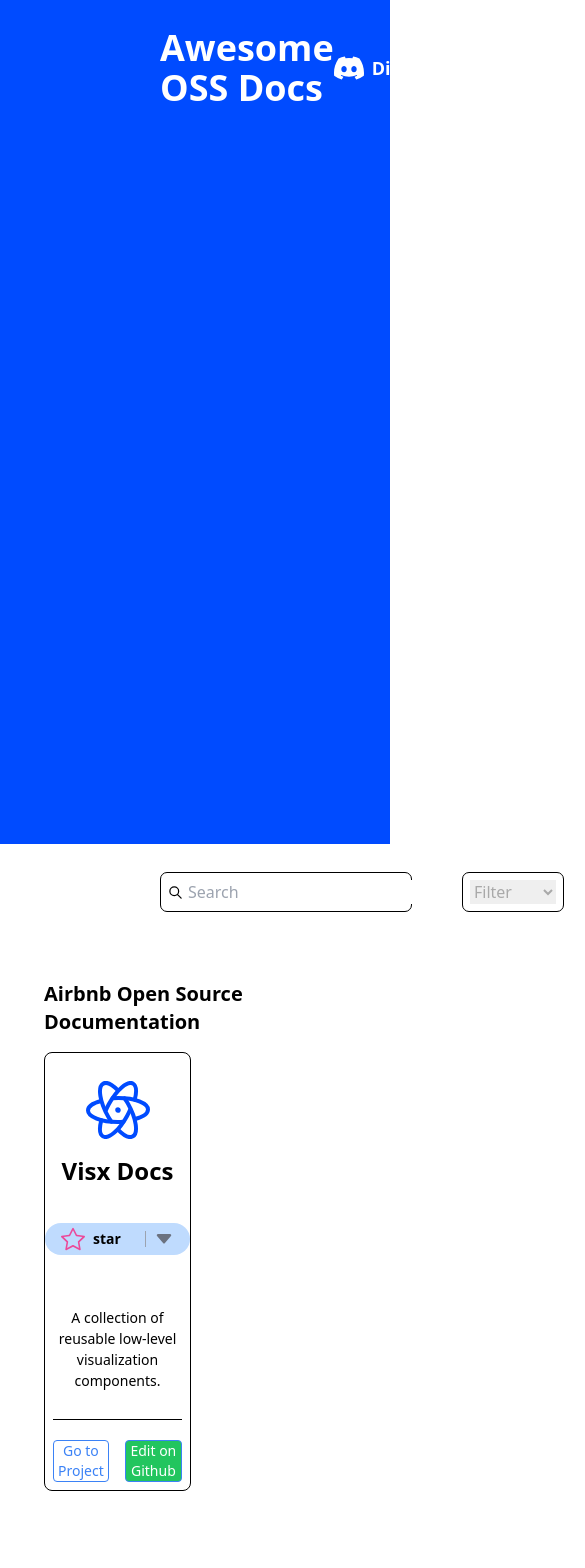
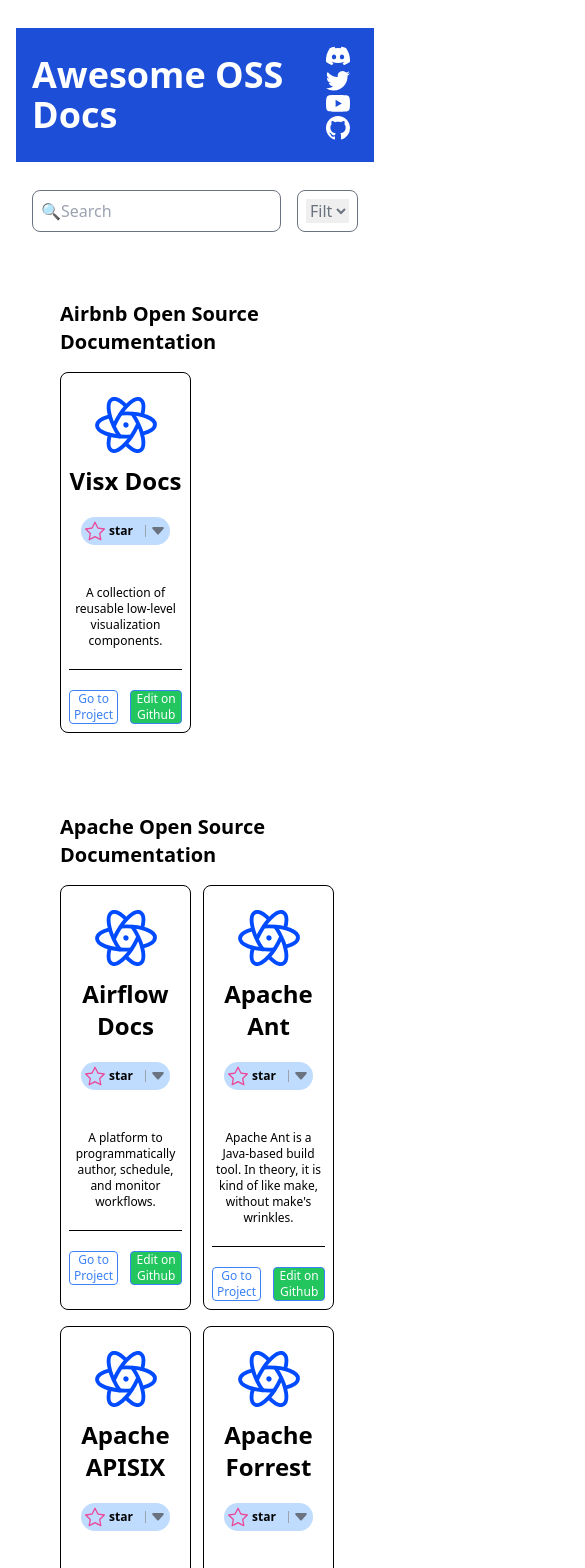
Before and after one commit to saintmalik/awesome-oss-docs, a React (Vite) app in the folder awesome-oss-docs/: page / in a window 390 px wide. Shown: the top 1568 px of the page, 585 px wide, since content can reach past the window. Built offline with nearby package versions, Linux system fonts and the light colour scheme.

Commit message:
mobile responsiveness

```diff
--- a/awesome-oss-docs/package.json
+++ b/awesome-oss-docs/package.json
@@ -11,6 +11,7 @@
   },
   "dependencies": {
     "aos": "^2.3.4",
+    "bootstrap": "^5.3.2",
     "prop-types": "^15.8.1",
     "react": "^18.2.0",
     "react-dom": "^18.2.0",
--- a/awesome-oss-docs/src/component/Header.jsx
+++ b/awesome-oss-docs/src/component/Header.jsx
@@ -1,30 +1,54 @@
-import { BsDiscord, BsGithub, BsTwitter, BsYoutube } from 'react-icons/bs'
+import { BsDiscord, BsGithub, BsTwitter, BsYoutube } from 'react-icons/bs';
 
 const Header = () => {
   return (
-    <div className='flex justify-between'>
-        <div>
-            <h1 className='font-bold text-4xl text-white'>Awesome OSS Docs</h1>
+    <div className="bg-blue-700 p-4 md:p-8 lg:p-12">
+      <div className="container mx-auto">
+        <div className="flex items-center justify-between">
+          <div className="text-4xl md:text-5xl lg:text-6xl text-white font-bold">
+            Awesome OSS Docs
+          </div>
+          <div className="hidden md:flex gap-4 text-white">
+            <SocialMediaLink
+              icon={<BsDiscord className="text-2xl" />}
+              text="Discord"
+            />
+            <SocialMediaLink
+              icon={<BsTwitter className="text-2xl" />}
+              text="Twitter"
+            />
+            <SocialMediaLink
+              icon={<BsYoutube className="text-2xl" />}
+              text="Youtube"
+            />
+            <SocialMediaLink
+              icon={<BsGithub className="text-xl" />}
+              text="Github"
+            />
+          </div>
+          <MobileMenu />
         </div>
-        <div className='flex gap-4 text-white'>
-        <div className='flex items-center gap-2'>
-        <BsDiscord className='text-3xl'/>
-        <p className='text-lg font-semibold'>Discord</p>
-        </div>
-        <div className='flex items-center gap-2'>
-            <BsTwitter className='text-3xl'/>
-            <p className='text-lg font-semibold'>Twitter</p>
-        </div>
-        <div className='flex items-center gap-2'>
-            <BsYoutube className='text-3xl'/>
-            <p className='text-lg font-semibold'>Youtube</p>
-        </div>
-        <div className='flex items-center gap-2'>
-            <BsGithub className='text-3xl'/>
-            <p className='text-lg font-semibold'>Github</p>
-        </div></div>
+      </div>
     </div>
-  )
-}
+  );
+};
 
-export default Header
+const SocialMediaLink = ({ icon, text }) => (
+  <div className="flex items-center gap-2">
+    {icon}
+    <p className="text-lg font-medium">{text}</p>
+  </div>
+);
+
+const MobileMenu = () => (
+  <div className="md:hidden">
+    <button className="text-2xl text-white">
+      <BsDiscord className="mr-2" />
+      <BsTwitter className="mr-2" />
+      <BsYoutube className="mr-2" />
+      <BsGithub />
+    </button>
+  </div>
+);
+
+export default Header;
--- a/awesome-oss-docs/src/component/Home.jsx
+++ b/awesome-oss-docs/src/component/Home.jsx
@@ -1,22 +1,22 @@
-import React from 'react'
-import Header from './Header'
-import Card from './card'
-import SearchFilter from './searchFilter'
+import React from 'react';
+import Header from './Header';
+import Card from './Card';
+import SearchFilter from './SearchFilter';
 
 const Home = () => {
   return (
-    <>
-      <div className='bg-bgColor h-screen w-screen py-7 px-40'>
-        <Header />
+    <div className="bg-white min-h-screen py-7 px-4 md:px-10 lg:px-20">
+      <Header />
+      <div className="container mx-auto">
+        <div className="py-7 md:py-10 lg:py-16">
+          <SearchFilter />
+        </div>
+        <div>
+          <Card />
+        </div>
       </div>
-      <div className='w-screen py-7 px-40'>
-        <SearchFilter />
-      </div>
-      <div>
-        <Card />
-      </div>
-    </>
-  )
-}
+    </div>
+  );
+};
 
-export default Home
+export default Home;
--- a/awesome-oss-docs/src/component/docCard.jsx
+++ b/awesome-oss-docs/src/component/docCard.jsx
@@ -1,4 +1,3 @@
-// ProjectCard.js
 import PropTypes from "prop-types";
 import { BsStar } from "react-icons/bs";
 import { BsFillCaretDownFill } from "react-icons/bs";
@@ -6,7 +5,6 @@
 
 const DocCard = ({
   title,
-  // logoSrc,
   description,
   stars,
   isDocumentation,
@@ -18,43 +16,53 @@
   return (
     <div className="bg-white p-2 mb-4 rounded-lg border border-black mr-3">
       <div className="flex flex-col items-center">
-        <img src={Logo} alt={`${title} Logo`} className="w-18 h-15 mb-4 mt-5" />
-        <h3 className="text-2xl font-semibold mb-2 text-center">{title}</h3>
-        <div className="flex justify-center mt-7 mb-4">
-          <div className="flex items-center bg-blue-200 rounded-full px-4 py-1 mb-3">
+        <img src={Logo} alt={`${title} Logo`} className="w-16 h-14 md:w-18 md:h-15 mb-3 md:mb-4 mt-4 md:mt-5" />
+        <h3 className="text-2xl md:text-xl lg:text-2xl font-semibold mb-2 text-center">
+          {title}
+        </h3>
+        <div className="flex justify-center mt-3 md:mt-5 mb-2 md:mb-4">
+          <div className="flex items-center bg-blue-200 rounded-full p-1 md:p-2 lg:p-3 mb-2 overflow-hidden">
             {/* Star icon */}
-            <BsStar className="h-6 w-6 text-pink-500 mr-2" />
-            <span className="text-sm font-semibold mr-2">star</span>
-            <span className="text-sm font-semibold mr-2">{stars}</span>
-            <div className="border-r border-gray-400 h-4 mx-2"></div>
+            <BsStar className="h-5 w-5 md:h-6 md:w-6 text-pink-500 mr-1 md:mr-2" />
+            <span className="text-xs md:text-sm font-semibold mr-1 md:mr-2">
+              star
+            </span>
+            <span className="text-xs md:text-sm font-semibold mr-1 md:mr-2">
+              {stars}
+            </span>
+            <div className="border-r border-gray-400 h-3 md:h-4 mx-1 md:mx-2"></div>
             {/* React Dropdown Icon */}
-            <BsFillCaretDownFill className="h-5 w-5 text-gray-500" />
+            <BsFillCaretDownFill className="h-4 w-4 md:h-5 md:w-5 text-gray-500" />
           </div>
         </div>
         <div className="flex justify-center mt-2 mb-4">
           {isDocumentation && (
-            <button className="bg-blue-200 text-black text-sm mr-2 px-2 rounded-xl">
+            <button className="bg-blue-200 text-black text-xs md:text-sm mr-2 px-2 md:px-3 rounded-xl">
               Documentation
             </button>
           )}
           {isOpenSource && (
-            <button className="bg-blue-200 text-black text-sm mr-2 px-2 rounded-xl">
+            <button className="bg-blue-200 text-black text-xs md:text-sm mr-2 px-2 md:px-3 rounded-xl">
               Open source
             </button>
           )}
         </div>
-        <h3 className="text-black text-[14px] text-center mb-5">{description}</h3>
+        <h3 className="text-black text-xs md:text-sm md:text-[14px] text-center mb-3 md:mb-5">
+          {description}
+        </h3>
         <hr className="my-2 w-full border-black" />
         <small className="hidden">{owner}</small>
         <div className="flex justify-center mt-3">
           <button
-            className="border border-blue-500 text-sm text-blue-500 px-1 mr-4 rounded"
-            onClick={goToProject}>
+            className="border border-blue-500 text-xs md:text-sm text-blue-500 px-1 md:px-2 mr-3 rounded"
+            onClick={goToProject}
+          >
             Go to Project
           </button>
           <button
-            className="bg-green-500 text-white border text-sm border-blue-500 px-1 rounded"
-            onClick={goToGithub}>
+            className="bg-green-500 text-white border text-xs md:text-sm border-blue-500 px-1 md:px-2 rounded"
+            onClick={goToGithub}
+          >
             Edit on Github
           </button>
         </div>
--- a/awesome-oss-docs/src/component/searchFilter.jsx
+++ b/awesome-oss-docs/src/component/searchFilter.jsx
@@ -1,45 +1,30 @@
 import React, { useState } from 'react';
-import SearchIcon from './imgs/search.svg';
 
-const App = () => {
+const SearchFilter = () => {
   const [searchText, setSearchText] = useState('');
   const [selectedFilter, setSelectedFilter] = useState('all');
 
-//   const handleSearch = () => {
-//     // Implement your search logic here
-//     console.log(`Searching for "${searchText}" with filter "${selectedFilter}"`);
-//   };
-
   return (
-    <div style={{ display: 'flex', alignItems: 'center', gap: '50px', maxWidth: '100%' }}>
+    <div className="flex items-center justify-between gap-4 max-w-screen-xl mx-auto px-4 md:px-8">
       {/* Search Bar */}
-      <div style={{ flex: 1, display: 'flex', alignItems: 'center', borderRadius: '7px', border: '1px solid #000', padding: '7px' }}>
-        <div style={{ position: 'relative', display: 'flex', alignItems: 'center', width: '100%' }}>
-          {searchText === '' && (
-            <img
-              src={SearchIcon}
-              alt="Search"
-              style={{ width: '15px', marginRight: '5px' }}
-            />
-          )}
+      <div className="flex flex-1 items-center bg-white-500 rounded-lg border border-gray-500 p-2">
+        <div className="relative flex items-center w-full">
           <input
             type="text"
-            className="form-control"
-            placeholder={searchText ? '' : 'Search'}
+            className="flex flex-grow outline-none border-none bg-white-500"
+            placeholder={'🔍Search'}
             value={searchText}
             onChange={(e) => setSearchText(e.target.value)}
-            style={{ flex: 1, border: 'none', outline: 'none' }}
           />
         </div>
       </div>
 
       {/* Filter Bar */}
-      <div style={{ flex: 1, display: 'flex', alignItems: 'center', borderRadius: '7px', border: '1px solid #000', padding: '7px' }}>
+      <div className="flex flex-1 items-center bg-white-500 rounded-lg border border-gray-500 p-2">
         <select
-          className="form-select"
+          className="w-full outline-none border-none text-gray-500"
           value={selectedFilter}
           onChange={(e) => setSelectedFilter(e.target.value)}
-          style={{ flex: 1, border: 'none', outline: 'none', marginLeft: 'auto', color: '#A9A9A9'}}
         >
           <option value="all">Filter</option>
           <option value="option1">Option 1</option>
@@ -51,4 +36,4 @@
   );
 };
 
-export default App;
+export default SearchFilter;
```
Also changed, not shown: 1 other file (tests, documents, lock files or other folders).
